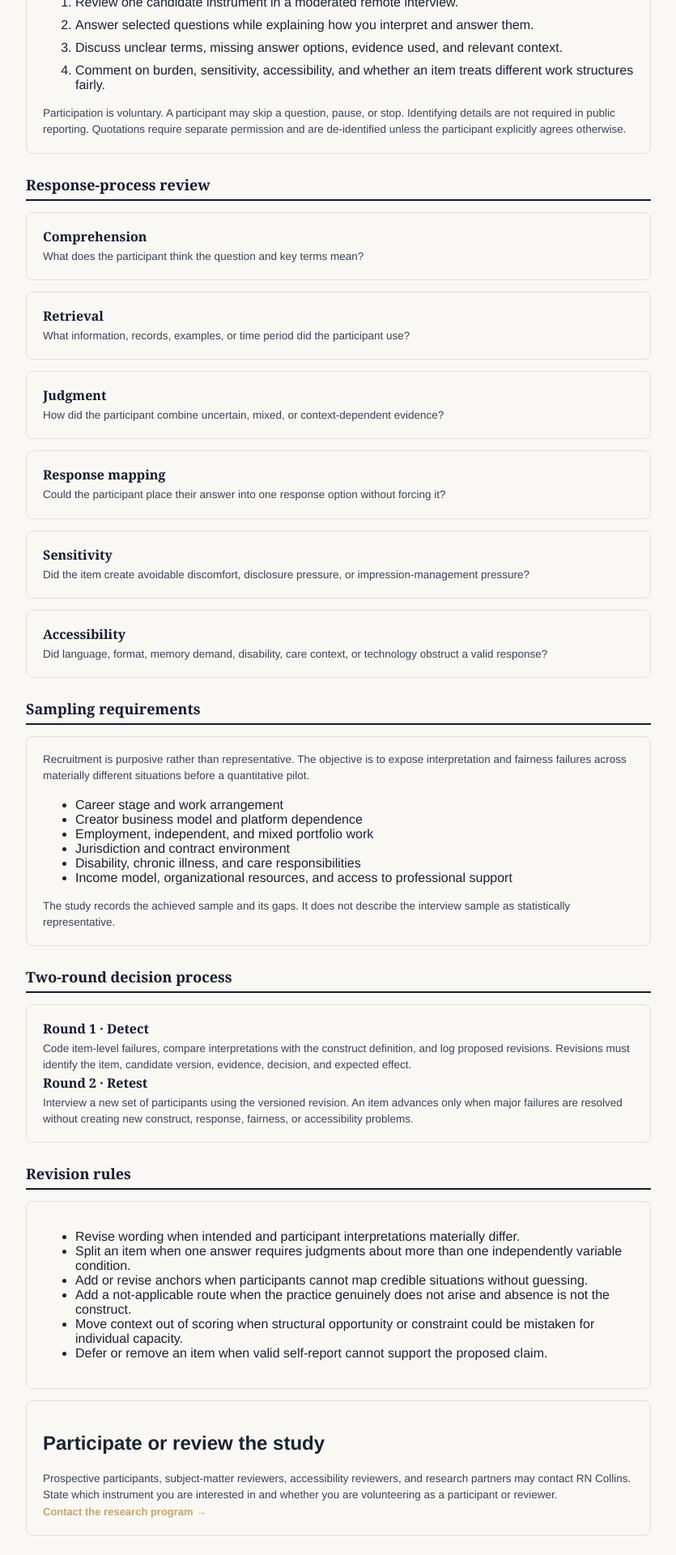
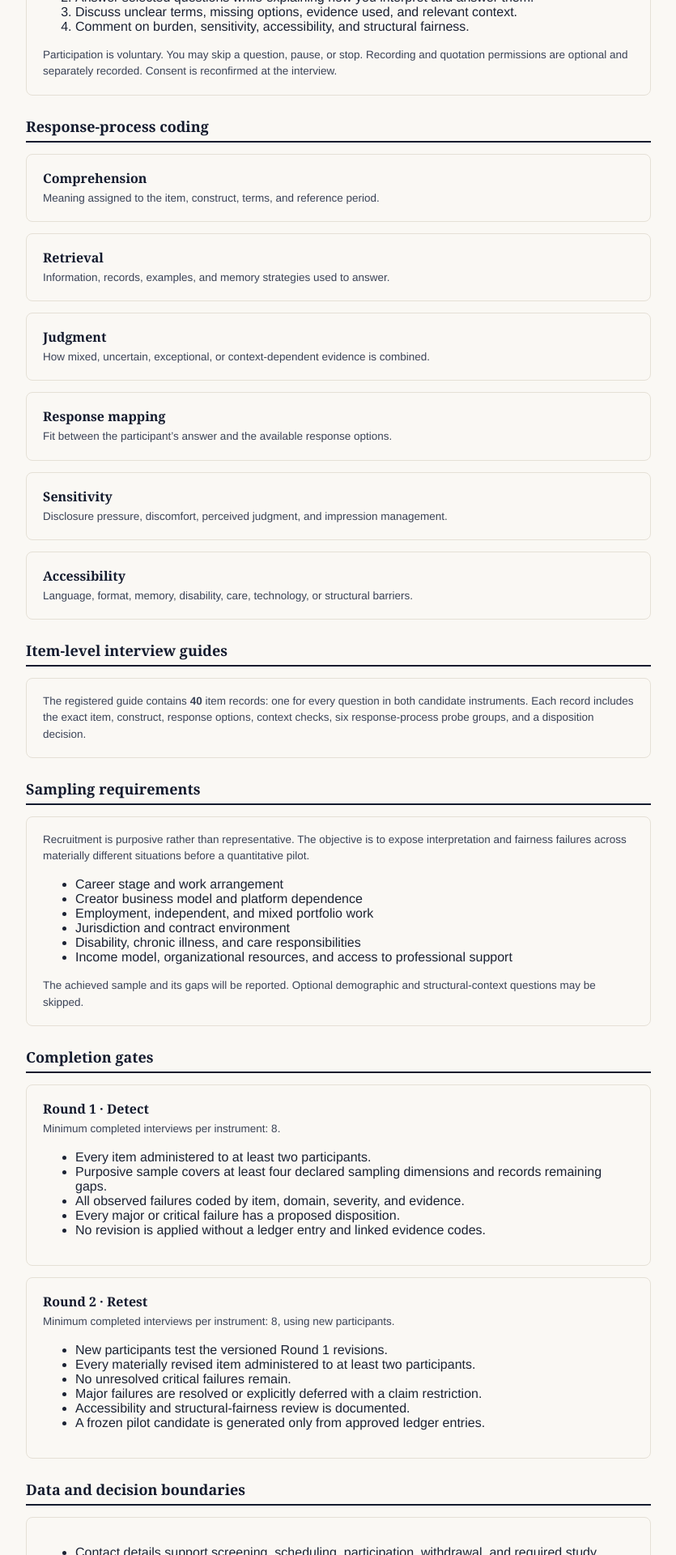
Before and after one commit to rn-collins/ownership-platform, a Next.js app: page /research/cognitive-interviews in a window 1280 px wide. Shown: the part 620-2540 px from the top of the page at 81% size, without its empty margins (222-1057 px from the left). Built offline with nearby package versions, Linux system fonts and the light colour scheme; no server answers.

Commit message:
Publish operational interview intake and consent information

```diff
--- a/src/app/research/cognitive-interviews/page.tsx
+++ b/src/app/research/cognitive-interviews/page.tsx
@@ -2,20 +2,13 @@ import {
   OWNERSHIP_INDEX_0_3_0_CANDIDATE,
   PORTFOLIO_PROFESSIONAL_0_2_0_CANDIDATE,
 } from "@/lib/candidate-instruments";
+import { COGNITIVE_PROBE_GUIDES, RESPONSE_PROCESS_DOMAINS, ROUND_GATES } from "@/lib/research-validation";
+import { IntakeForm } from "./IntakeForm";
 
 export const metadata = {
   title: "Cognitive interview study — Institutions of One",
-  description: "Protocol, participation information, sampling goals, and decision rules for candidate instrument interviews.",
+  description: "Consent-aware participation, item-level protocol, sampling goals, and decision rules for candidate instrument interviews.",
 };
-
-const failureModes = [
-  ["Comprehension", "What does the participant think the question and key terms mean?"],
-  ["Retrieval", "What information, records, examples, or time period did the participant use?"],
-  ["Judgment", "How did the participant combine uncertain, mixed, or context-dependent evidence?"],
-  ["Response mapping", "Could the participant place their answer into one response option without forcing it?"],
-  ["Sensitivity", "Did the item create avoidable discomfort, disclosure pressure, or impression-management pressure?"],
-  ["Accessibility", "Did language, format, memory demand, disability, care context, or technology obstruct a valid response?"],
-];
 
 const sampleDimensions = [
   "Career stage and work arrangement",
@@ -31,65 +24,49 @@ export default function CognitiveInterviewStudyPage() {
     <main>
       <p className="eyebrow">Institutions of One · Instrument development study</p>
       <h1>Cognitive interviews for the next Ownership and Portfolio Professional instruments.</h1>
-      <p className="lede">
-        The study examines whether people understand each candidate question as intended, can retrieve the requested
-        information, can choose an answer that represents their situation, and encounter structural or accessibility
-        problems. It is an instrument-development study, not an assessment.
-      </p>
+      <p className="lede">This study examines how people understand and answer each candidate question. It tests the instrument, not the participant.</p>
       <div className="card">
         <h2>Current study versions</h2>
-        <p>
-          Ownership Index <b>{OWNERSHIP_INDEX_0_3_0_CANDIDATE.version}</b> and Portfolio Professional{" "}
-          <b>{PORTFOLIO_PROFESSIONAL_0_2_0_CANDIDATE.version}</b>.
-        </p>
+        <p>Ownership Index <b>{OWNERSHIP_INDEX_0_3_0_CANDIDATE.version}</b> and Portfolio Professional <b>{PORTFOLIO_PROFESSIONAL_0_2_0_CANDIDATE.version}</b>.</p>
         <p>Neither candidate is scored. Interview responses do not generate a result, ranking, diagnosis, eligibility decision, or professional judgment.</p>
         <p><a className="fwlink" href="/methodology/candidates">Review every candidate item and response option →</a></p>
       </div>
       <h2 className="dimhead">What participation involves</h2>
       <div className="card">
         <ol>
-          <li style={{ marginBottom: 10 }}>Review one candidate instrument in a moderated remote interview.</li>
-          <li style={{ marginBottom: 10 }}>Answer selected questions while explaining how you interpret and answer them.</li>
-          <li style={{ marginBottom: 10 }}>Discuss unclear terms, missing answer options, evidence used, and relevant context.</li>
-          <li style={{ marginBottom: 10 }}>Comment on burden, sensitivity, accessibility, and whether an item treats different work structures fairly.</li>
+          <li>Review one candidate instrument in a moderated remote interview.</li>
+          <li>Answer selected questions while explaining how you interpret and answer them.</li>
+          <li>Discuss unclear terms, missing options, evidence used, and relevant context.</li>
+          <li>Comment on burden, sensitivity, accessibility, and structural fairness.</li>
         </ol>
-        <p>
-          Participation is voluntary. A participant may skip a question, pause, or stop. Identifying details are not
-          required in public reporting. Quotations require separate permission and are de-identified unless the
-          participant explicitly agrees otherwise.
-        </p>
+        <p>Participation is voluntary. You may skip a question, pause, or stop. Recording and quotation permissions are optional and separately recorded. Consent is reconfirmed at the interview.</p>
       </div>
-      <h2 className="dimhead">Response-process review</h2>
-      {failureModes.map(([name, question]) => <div className="card" key={name}><h3>{name}</h3><p>{question}</p></div>)}
+      <h2 className="dimhead">Response-process coding</h2>
+      {RESPONSE_PROCESS_DOMAINS.map((domain) => <div className="card" key={domain.id}><h3>{domain.label}</h3><p>{domain.definition}</p></div>)}
+      <h2 className="dimhead">Item-level interview guides</h2>
+      <div className="card">
+        <p>The registered guide contains <b>{COGNITIVE_PROBE_GUIDES.length}</b> item records: one for every question in both candidate instruments. Each record includes the exact item, construct, response options, context checks, six response-process probe groups, and a disposition decision.</p>
+      </div>
       <h2 className="dimhead">Sampling requirements</h2>
       <div className="card">
         <p>Recruitment is purposive rather than representative. The objective is to expose interpretation and fairness failures across materially different situations before a quantitative pilot.</p>
         <ul>{sampleDimensions.map((dimension) => <li key={dimension}>{dimension}</li>)}</ul>
-        <p>The study records the achieved sample and its gaps. It does not describe the interview sample as statistically representative.</p>
+        <p>The achieved sample and its gaps will be reported. Optional demographic and structural-context questions may be skipped.</p>
       </div>
-      <h2 className="dimhead">Two-round decision process</h2>
-      <div className="card">
-        <h3>Round 1 · Detect</h3>
-        <p>Code item-level failures, compare interpretations with the construct definition, and log proposed revisions. Revisions must identify the item, candidate version, evidence, decision, and expected effect.</p>
-        <h3>Round 2 · Retest</h3>
-        <p>Interview a new set of participants using the versioned revision. An item advances only when major failures are resolved without creating new construct, response, fairness, or accessibility problems.</p>
-      </div>
-      <h2 className="dimhead">Revision rules</h2>
+      <h2 className="dimhead">Completion gates</h2>
+      <div className="card"><h3>Round 1 · Detect</h3><p>Minimum completed interviews per instrument: {ROUND_GATES.round1.minimumCompletedPerInstrument}.</p><ul>{ROUND_GATES.round1.requirements.map((r) => <li key={r}>{r}</li>)}</ul></div>
+      <div className="card"><h3>Round 2 · Retest</h3><p>Minimum completed interviews per instrument: {ROUND_GATES.round2.minimumCompletedPerInstrument}, using new participants.</p><ul>{ROUND_GATES.round2.requirements.map((r) => <li key={r}>{r}</li>)}</ul></div>
+      <h2 className="dimhead">Data and decision boundaries</h2>
       <div className="card">
         <ul>
-          <li>Revise wording when intended and participant interpretations materially differ.</li>
-          <li>Split an item when one answer requires judgments about more than one independently variable condition.</li>
-          <li>Add or revise anchors when participants cannot map credible situations without guessing.</li>
-          <li>Add a not-applicable route when the practice genuinely does not arise and absence is not the construct.</li>
-          <li>Move context out of scoring when structural opportunity or constraint could be mistaken for individual capacity.</li>
-          <li>Defer or remove an item when valid self-report cannot support the proposed claim.</li>
+          <li>Contact details support screening, scheduling, participation, withdrawal, and required study communication.</li>
+          <li>Public reporting uses a study code and de-identified aggregate evidence.</li>
+          <li>Item changes require linked coded evidence, an identified reviewer, a review date, and an approved ledger decision.</li>
+          <li>Researcher notes and session records are restricted to authorized researchers.</li>
+          <li>Candidate scoring remains disabled throughout interviews and the separate pilot.</li>
         </ul>
       </div>
-      <div className="card">
-        <h2>Participate or review the study</h2>
-        <p>Prospective participants, subject-matter reviewers, accessibility reviewers, and research partners may contact RN Collins. State which instrument you are interested in and whether you are volunteering as a participant or reviewer.</p>
-        <p><a className="fwlink" href="mailto:collins.ra@northeastern.edu?subject=Institutions%20of%20One%20cognitive%20interview">Contact the research program →</a></p>
-      </div>
+      <IntakeForm />
     </main>
   );
 }
```
